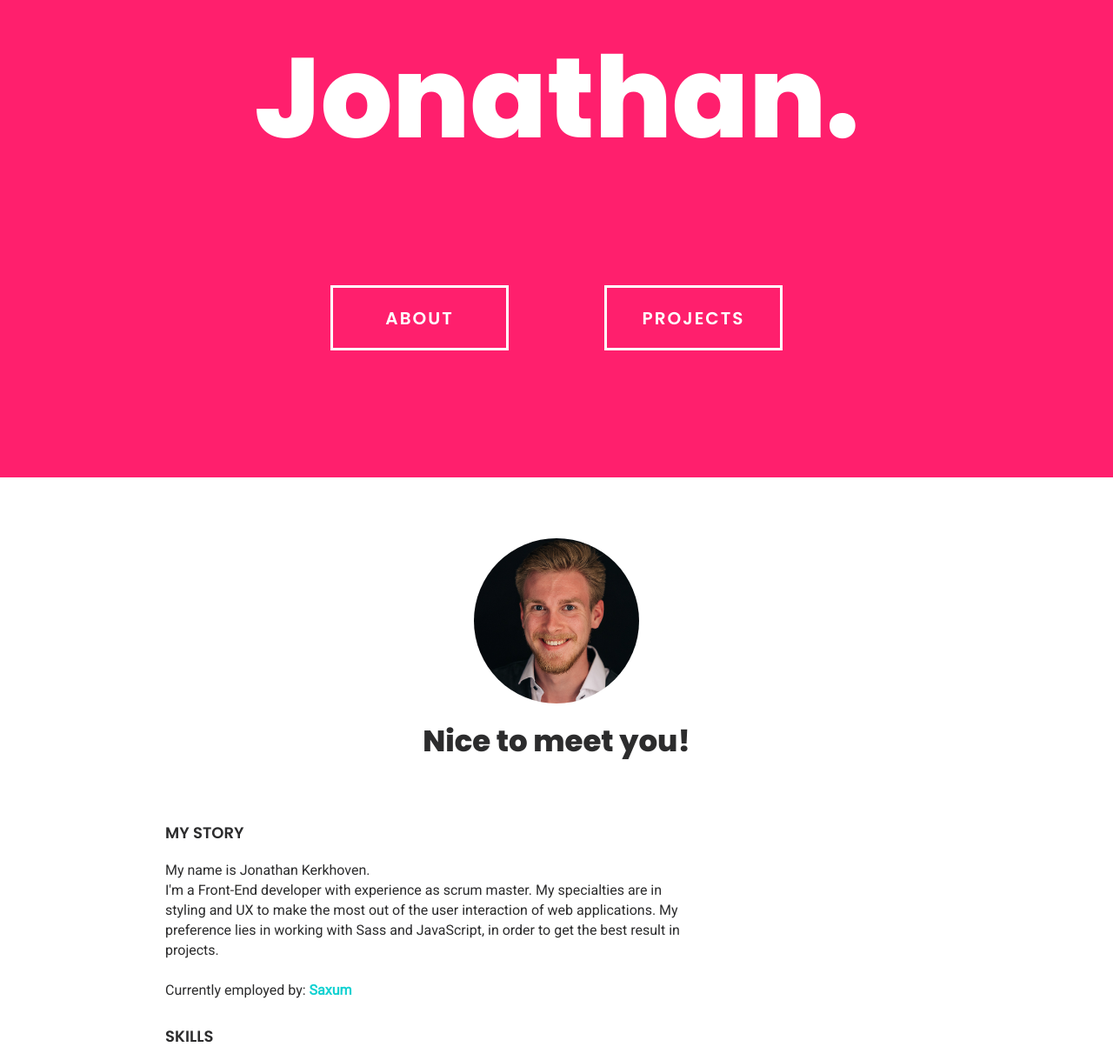
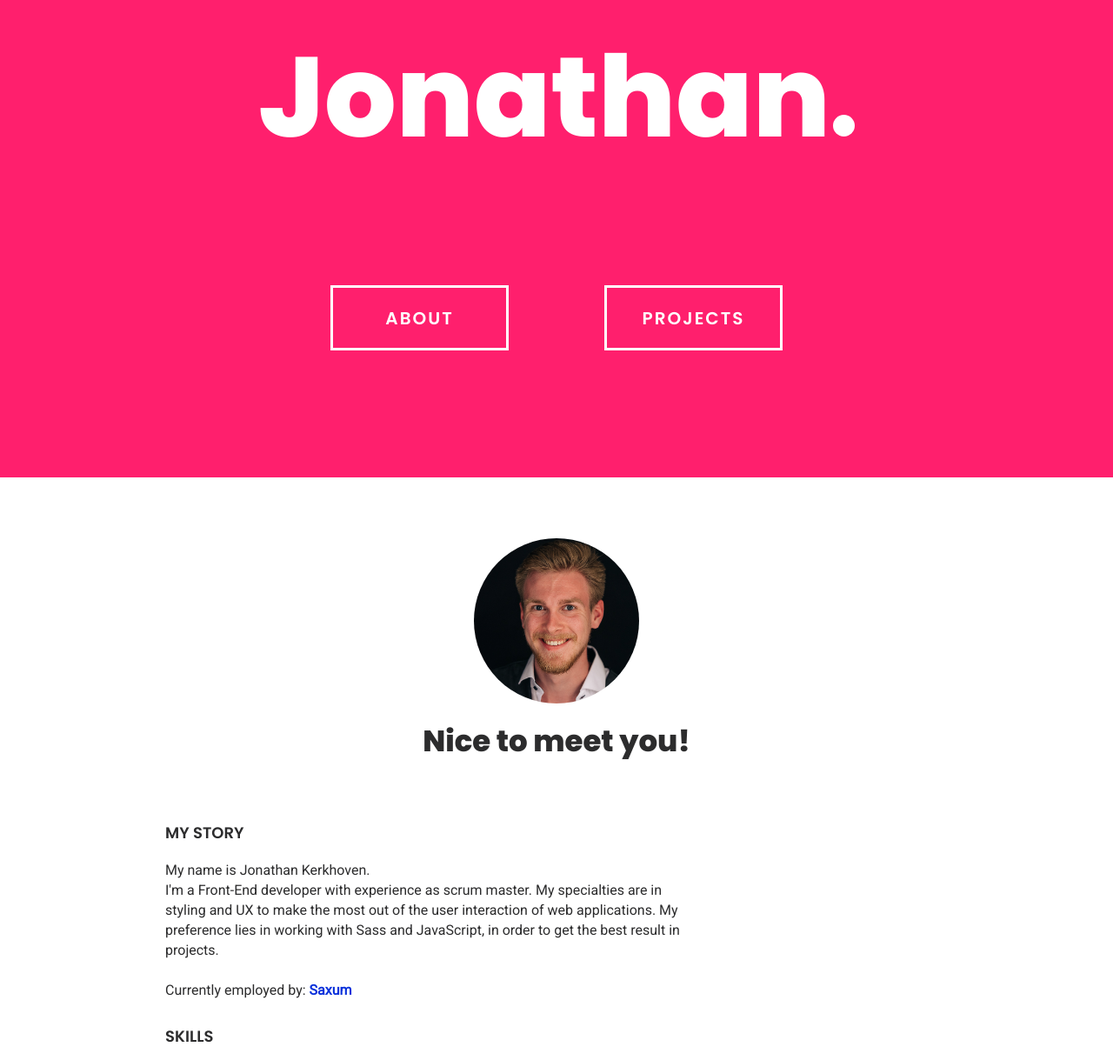
Before and after one commit to JonathanGarion/portfolio, a React (Create React App) app: page / in a window 1280 px wide. Shown: the part 251-1470 px from the top of the page at 87% size. Built offline with nearby package versions, Linux system fonts and the light colour scheme.

Commit message:
Lighthouse accessibility fixes

```diff
--- a/src/components/contentBlock/ContentBlock.js
+++ b/src/components/contentBlock/ContentBlock.js
@@ -20,7 +20,7 @@ class ContentBlock extends Component {
 				)
 			} else {
 				if(italic) {
-					return <ul>{ children }</ul>
+					return <ul><li>{ children }</li></ul>
 				} else {
 					return <p>{ children }</p>
 				}
--- a/src/components/project/Project.js
+++ b/src/components/project/Project.js
@@ -56,7 +56,7 @@ class Project extends Component {
 		}
 
 		return (
-			<section className={`project project__${open ? 'open' : 'closed'}`} style={{ backgroundImage: `url(${ data.img })` }}>
+			<section className={`project project__${open ? 'open' : 'closed'}`} style={{ backgroundImage: `url(/img${ data.img })` }}>
 				<ContentBlock title={ data.title } italic={ false } project={ true }>
 					{ hasContent(data.intro) ? <p>{ data.intro }</p> : null }
 					{ hasContent(data.explanation) ? <p>{ data.explanation }</p> : null }
--- a/src/database/db.json
+++ b/src/database/db.json
@@ -7,7 +7,7 @@
 			"explanation": "During development of the site, besides being the scrummaster, I was responsible for setting up the grid in which the content could be set up in a simple way. Besides that I optimized the overal styling of the site, also keeping in mind browser compatibility, and made it responsive.",
 			"link"       : "www.ftsf.eu",
 			"skills"     : [ "HTML", "CSS", "Scss", "Gulp", "JavaScript", "October CMS", "Scrummaster" ],
-			"img"        : "/img/project-ftsf.jpg"
+			"img"        : "/project-ftsf.jpg"
 		},
 		{
 			"employer"   : "Competa",
@@ -16,7 +16,7 @@
 			"explanation": "Besides this I was also the scrum master of a team comprised of both Dutch and Kenyan members.",
 			"link"       : "http://www.codepamoja.com",
 			"skills"     : [ "HTML", "CSS", "Scss", "Grunt", "JavaScript", "WordPress", "Scrummaster" ],
-			"img"        : "/img/project-codepamoja.jpg"
+			"img"        : "/project-codepamoja.jpg"
 		},
 		{
 			"employer"   : "Competa",
@@ -25,7 +25,7 @@
 			"explanation": "When reworking the Competa website, I was responsible for converting the design into a theme that was WordPress compatible. Browser compatibility, user experience and responsiveness had a high priority.",
 			"link"       : "http://www.competa.com",
 			"skills"     : [ "HTML", "CSS", "Scss", "OxygenCSS", "Gulp", "WordPress" ],
-			"img"        : "/img/project-competa.jpg"
+			"img"        : "/project-competa.jpg"
 		},
 		{
 			"employer"   : "Competa",
@@ -34,7 +34,7 @@
 			"explanation": "During development of the webshop I was, among other things, responsible for setting up the Front-End structure and converting the design to views. These were then made functional in the Vue.js framework. Besides that I was also scrum master of a team of Front-End developers in training.",
 			"link"       : "",
 			"skills"     : [ "HTML", "CSS", "Scss", "WebPack", "JavaScript", "Vue JS", "Scrummaster" ],
-			"img"        : "/img/project-webshop.jpg"
+			"img"        : "/project-webshop.jpg"
 		},
 		{
 			"employer"   : "Competa",
@@ -43,7 +43,7 @@
 			"explanation": "",
 			"link"       : "",
 			"skills"     : [ "HTML", "CSS", "SCSS", "JavaScript", "MongoDB", "ExpressJS", "ReactJS", "Redux", "NodeJS", "WebPack" ],
-			"img"        : "/img/project-headcount.jpg"
+			"img"        : "/project-headcount.jpg"
 		},
 		{
 			"employer"   : "Competa",
@@ -52,7 +52,7 @@
 			"explanation": "My main responsibility was adding last minute functionality to the menu and shopping cart, streamlining the shopping experience and cleaning up the CSS codebase. When the site was done I hooked up all necessary WordPress plugins and styled the email template.",
 			"link"       : "https://www.hugseat.io/",
 			"skills"     : [ "HTML", "CSS", "JQuery", "JavaScript", "WordPress" ],
-			"img"        : "/img/project-hugseat.jpg"
+			"img"        : "/project-hugseat.jpg"
 		},
 		{
 			"employer"   : "Saxum",
@@ -61,7 +61,7 @@
 			"explanation": "During this project I was responsible for creating and styling components, as well as adding functionality to the application.",
 			"link"       : "https://www.zilverenkruis.nl",
 			"skills"     : [ "HTML", "CSS", "SCSS", "WebPack", "JavaScript", "ReactJS", "NodeJS", "contextAPI" ],
-			"img"        : "/img/project-wegwijzer.jpg"
+			"img"        : "/project-wegwijzer.jpg"
 		},
 		{
 			"employer"   : "Saxum",
@@ -70,7 +70,7 @@
 			"explanation": "My responsibilities for the Zilveren Kruis website range from minor bugfixes to adding new features and even complete overhauls of the salesfunnel",
 			"link"       : "https://www.zilverenkruis.nl",
 			"skills"     : [ "HTML", "CSS", "Less", "Grunt", "JavaScript", "jQuery", "ReactJS" ],
-			"img"        : "/img/project-zilverenkruis.jpg"
+			"img"        : "/project-zilverenkruis.jpg"
 		},
 		{
 			"employer"   : "Saxum",
@@ -79,7 +79,7 @@
 			"explanation": "For ZieZo I was responsible for maintaining and adding to their salesfunnel, as well as solving site wide front-end related problems",
 			"link"       : "https://www.ziezo.nl",
 			"skills"     : [ "HTML", "CSS", "Less", "Grunt", "JavaScript", "jQuery" ],
-			"img"        : "/img/project-ziezo.jpg"
+			"img"        : "/project-ziezo.jpg"
 		},
 		{
 			"employer"   : "Saxum",
@@ -88,7 +88,7 @@
 			"explanation": "At De Friesland I was responsible for implementing their re-branding. Most of the work went into their salesfunnel, with the rest of the site having a more conservative approach. Besides the re-branding I also worked on maintaining site and adding new features.",
 			"link"       : "https://www.defriesland.nl",
 			"skills"     : [ "HTML", "CSS", "Less", "Grunt", "JavaScript", "jQuery" ],
-			"img"        : "/img/project-defriesland.jpg"
+			"img"        : "/project-defriesland.jpg"
 		},
 		{
 			"employer"   : "Saxum",
@@ -97,7 +97,7 @@
 			"explanation": "For Prolife I was responsible for maintaining and adding to their salesfunnel, as well as building new pages and fixing general bugs and issues.",
 			"link"       : "https://www.prolife.nl",
 			"skills"     : [ "HTML", "CSS", "Less", "Grunt", "JavaScript", "jQuery" ],
-			"img"        : "/img/project-prolife.jpg"
+			"img"        : "/project-prolife.jpg"
 		}
 	]
 }
--- a/src/main.scss
+++ b/src/main.scss
@@ -1,5 +1,4 @@
 @import url('https://fonts.googleapis.com/css?family=Poppins:300,400,600,800');
-@import url('https://fonts.googleapis.com/css?family=Montserrat:800');
 @import url('https://fonts.googleapis.com/css?family=Roboto:400,400i');
 
 //variables
--- a/src/sections/about/About.js
+++ b/src/sections/about/About.js
@@ -25,16 +25,16 @@ class About extends Component {
 						the best result in projects. <br />
 						<br />
 						Currently employed by:
-						<a href="https://www.saxum.nl" target="_blank" rel="noopener noreferrer">
-							<b> Saxum</b>
+						<a href="https://www.saxum.nl" title="Saxum" aria-label="Visit the saxum website" target="_blank" rel="noopener noreferrer">
+							<strong> Saxum</strong>
 						</a>
 					</ContentBlock>
 					<ContentBlock title={ "skills" } italic={ true }>
 						HTML, CSS, SASS, JavaScript, React, Grunt, Gulp, WebPack
 					</ContentBlock>
 					<ContentBlock title={ "let's connect" } italic={ false }>
-						<a href="https://github.com/JonathanGarion" target="_blank" rel="noopener noreferrer"><i className="fa fa-github-alt"></i></a>
-						<a href="https://www.linkedin.com/in/jonathan-kerkhoven-26683bab/" target="_blank" rel="noopener noreferrer"><i className="fa fa-linkedin-square"></i></a>
+						<a href="https://github.com/JonathanGarion" title="GitHub" aria-label="Visit my GitHub page" target="_blank" rel="noopener noreferrer"><i className="fa fa-github-alt"></i></a>
+						<a href="https://www.linkedin.com/in/jonathan-kerkhoven-26683bab/" title="LinkedIn" aria-label="Visit my LinkedIn page" target="_blank" rel="noopener noreferrer"><i className="fa fa-linkedin-square"></i></a>
 					</ContentBlock>
 				</div>
 			</section>
--- a/src/sections/about/about.scss
+++ b/src/sections/about/about.scss
@@ -46,13 +46,13 @@
 			}
 
 			a {
-				color: $saxumBlueLight;
+				color: $saxumBlue;
 
 				&:visited {
 					color: $saxumBlueDark;
 				}
 				&:hover {
-					color: $saxumBlue;
+					color: $saxumBlueLight;
 				}
 			}
 
--- a/src/sections/landing/Landing.js
+++ b/src/sections/landing/Landing.js
@@ -12,7 +12,7 @@ class Landing extends Component {
 	render() {
 		return (
 			<section className="section landing">
-				<h1 className="heading heading--1">Jonathan<span className="dot">.</span></h1>
+				<h1 className="heading heading--1">Jonathan<span className="dot"></span></h1>
 				<div className="landing__btn-row">
 					<Button buttonText='about' buttonLink='#about' buttonType='home' />
 					<Button buttonText='projects' buttonLink='#projects' buttonType='home' />
--- a/src/sections/landing/landing.scss
+++ b/src/sections/landing/landing.scss
@@ -12,6 +12,15 @@
 		}
 	}
 
+	.dot {
+		display: inline-block;
+		background-color: $white;
+		width: 25px;
+		height: 25px;
+		border-radius: 50%;
+		margin-left: 3px;
+	}
+
 	&:before {
 		content: '';
 		display: block;
```
